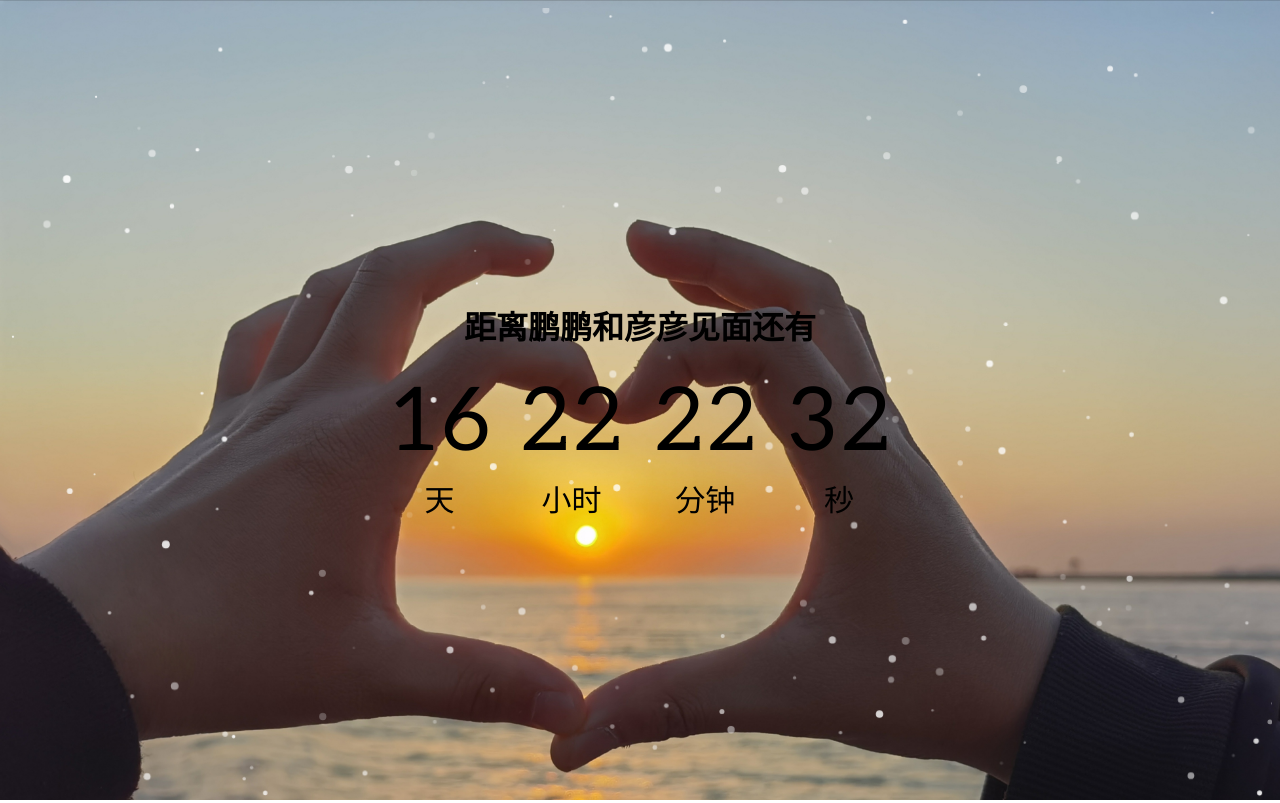
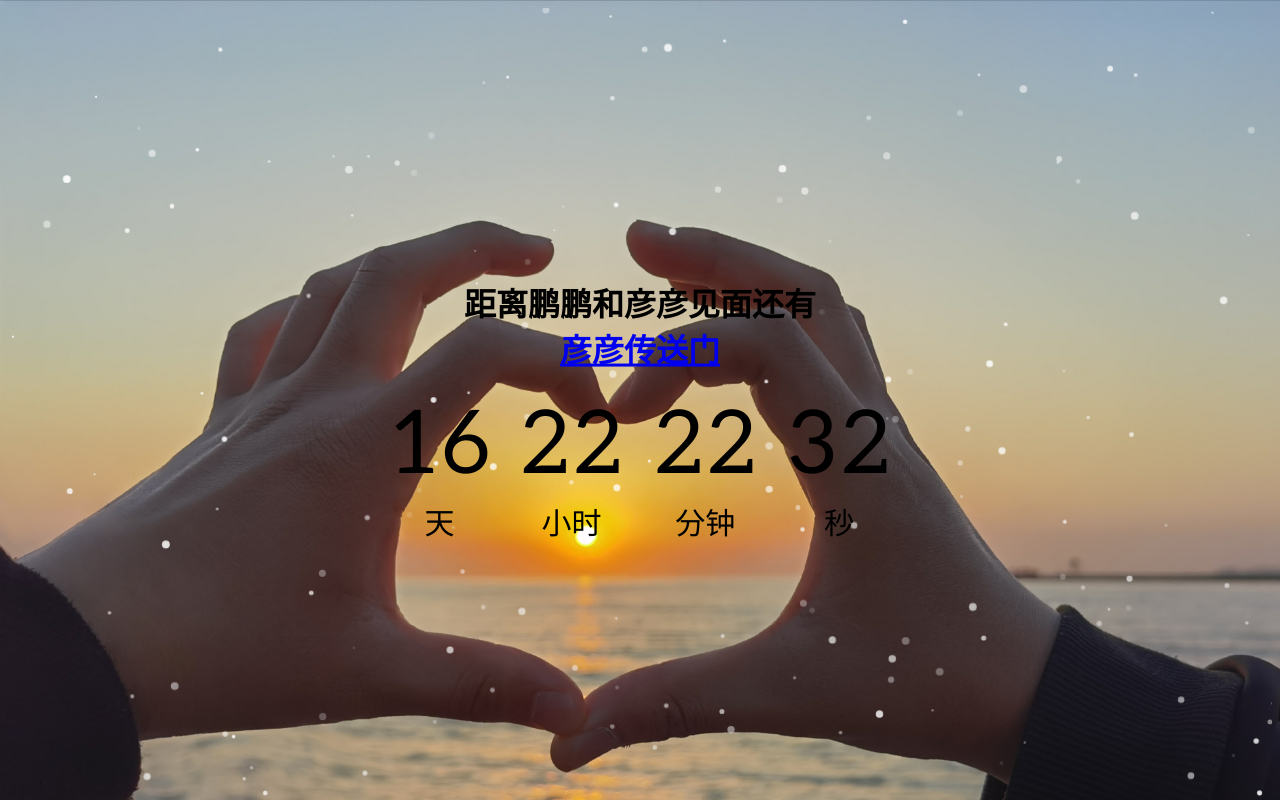
Before and after one commit to siowu/date, a plain HTML site: page index.html in a window 1280 px wide. Drawn offline with Linux system fonts and the light colour scheme.

Commit message:
Update index.html

```diff
--- a/index.html
+++ b/index.html
@@ -92,7 +92,7 @@ canvas {
     <div id="web_bg" style="background-image: url(img/2.jpg);"></div>
 </div>
 <div class="middle">
-	<h1 class="label">距离鹏鹏和彦彦见面还有</h1>
+	<h1 class="label">距离鹏鹏和彦彦见面还有<br><a href="https://wpa.qq.com/msgrd?v=3&uin=643017304&site=qq&menu=yes">彦彦传送门</a></h1>
 	<div class="time">
 		<span>
 		<div id="d">
```
